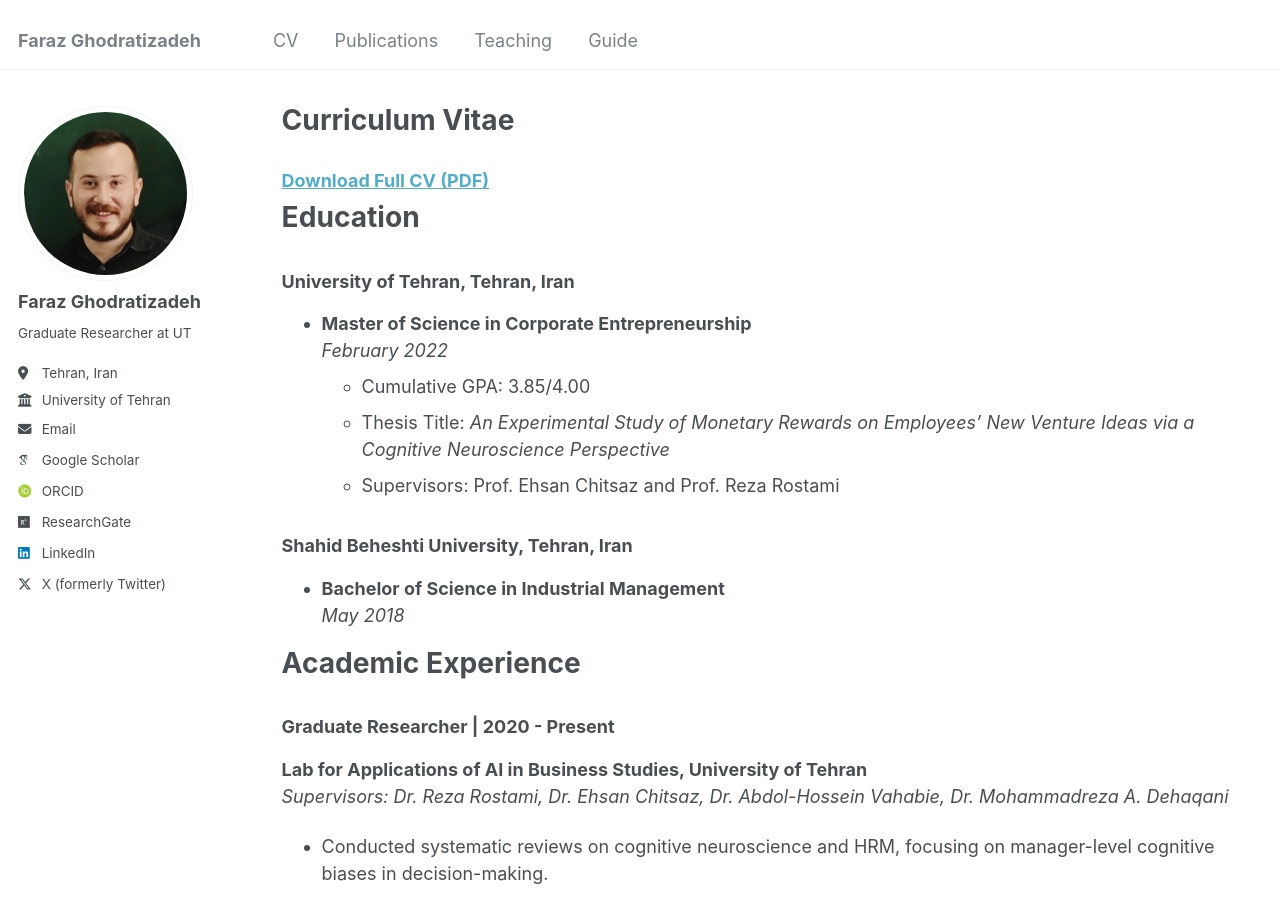
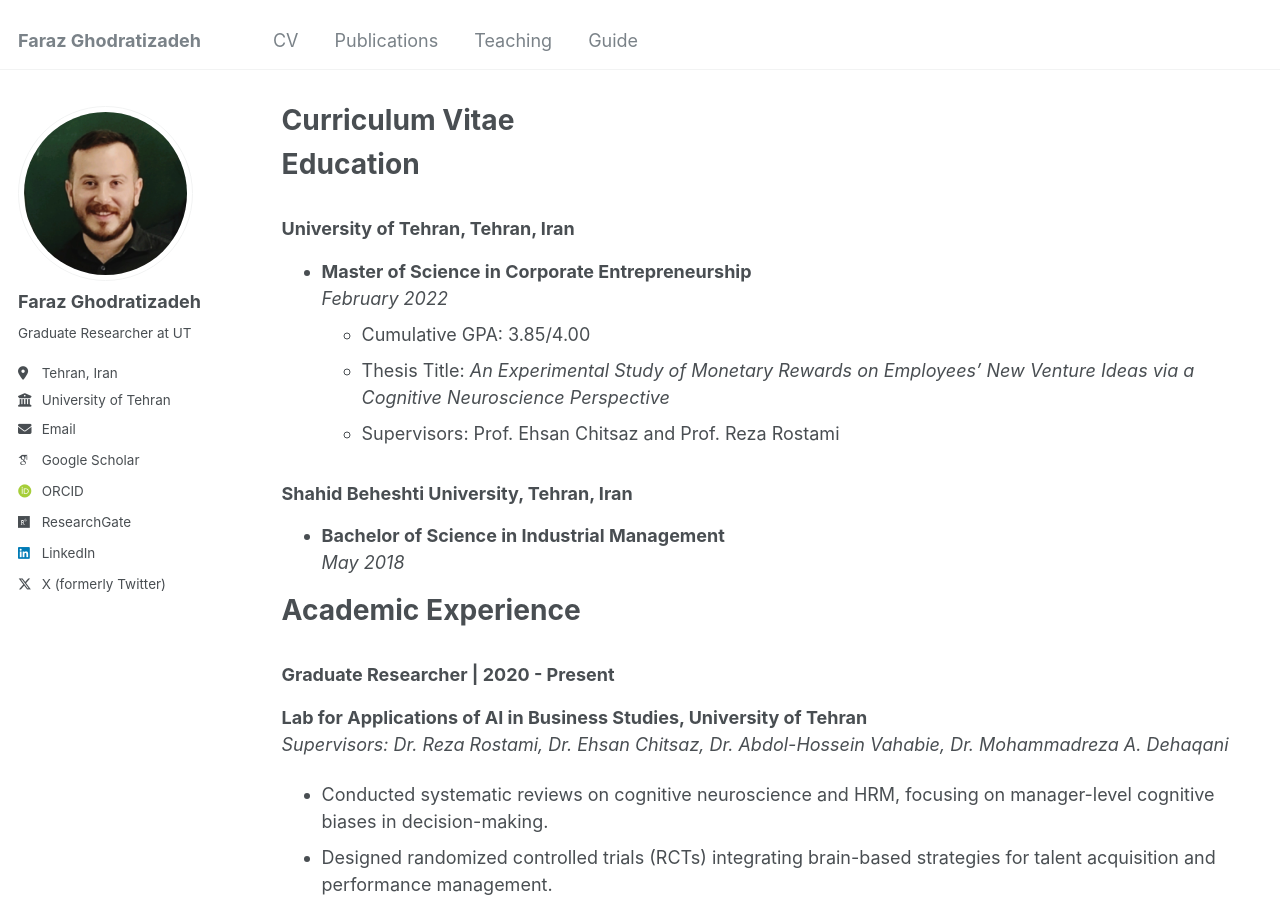
Before and after one commit to farazghz/farazghz.github.io, a Jekyll site: the page built from _pages/cv.md, in a window 1280 px wide and 900 px high. Built offline with Jekyll 4.4.1, drawn with Linux system fonts in a browser that asks for light colours; some web fonts are replaced.

Commit message:
Update cv.md

```diff
--- a/_pages/cv.md
+++ b/_pages/cv.md
@@ -5,10 +5,8 @@ permalink: /cv/
 author_profile: true
 redirect_from:
   - /resume
+### [Download Full CV (PDF)](https://github.com/yourusername/yourrepository/raw/main/your-cv.pdf)
 ---
-### [Download Full CV (PDF)](https://github.com/yourusername/yourrepository/raw/main/your-cv.pdf)
-
-
 
 # Education
 
@@ -63,7 +61,7 @@ redirect_from:
 - Critical Thinking, Creative Problem-Solving, Innovative Thinking
 - Project Planning and Management, Lab Management, Teamwork and Leadership
 - Persuasive Communication and Negotiation, Interpersonal Management, Rapid Learning and Adaptation
-- - Time and Deadline Management, Problem Identification and Resolution, Curious and Inquisitive Mindset
+- Time and Deadline Management, Problem Identification and Resolution, Curious and Inquisitive Mindset
 - Grant Proposal Writing, Research Translation to Practical Applications, Interdisciplinary Collaboration
 
 # Publications
```
